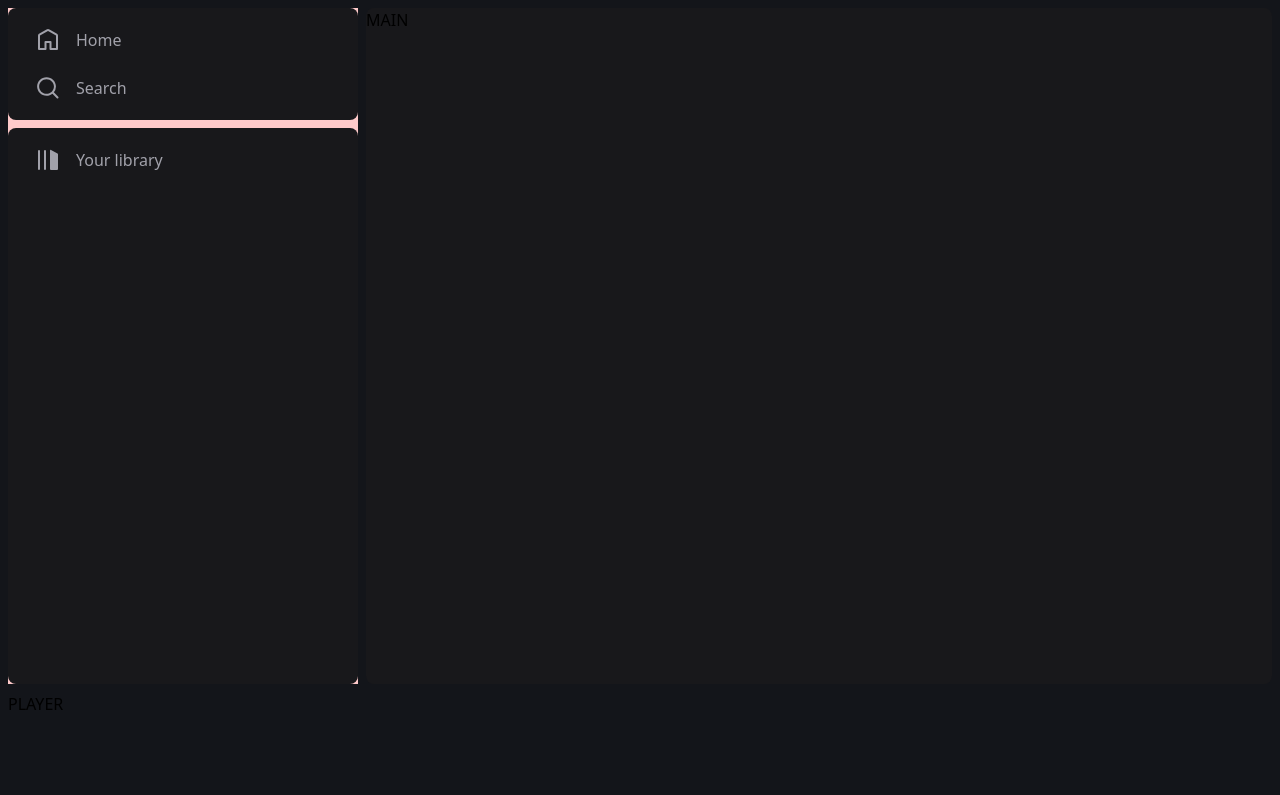
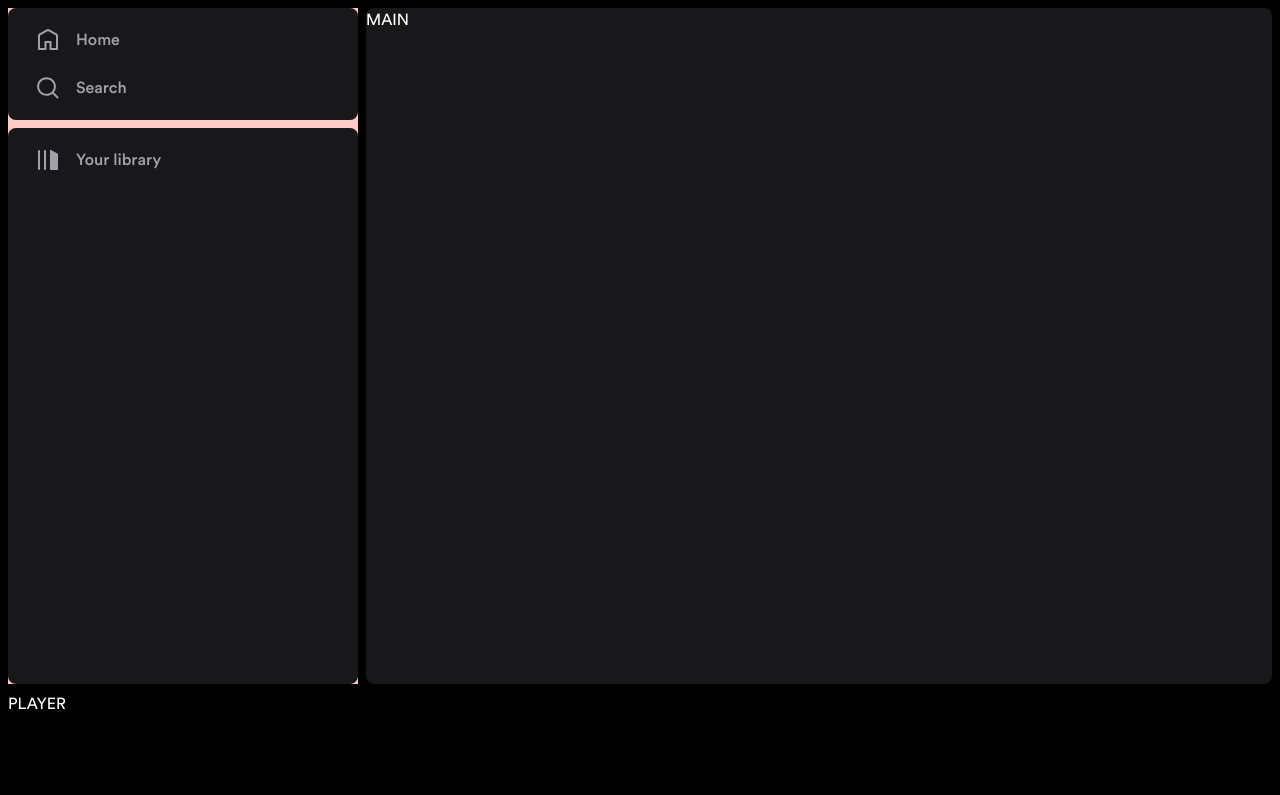
Before and after one commit to JonanOribe/SpoAct, an Astro site: page / in a window 1280 px wide. Built offline with nearby package versions, Linux system fonts and the light colour scheme; Astro itself is replaced by a stand-in of ours.

Commit message:
Update Layout.astro

```diff
--- a/src/layouts/Layout.astro
+++ b/src/layouts/Layout.astro
@@ -39,31 +39,66 @@ const { title } = Astro.props;
 	}
 </style>
 <style is:global>
-	:root {
-		--accent: 136, 58, 234;
-		--accent-light: 224, 204, 250;
-		--accent-dark: 49, 10, 101;
-		--accent-gradient: linear-gradient(
-			45deg,
-			rgb(var(--accent)),
-			rgb(var(--accent-light)) 30%,
-			white 60%
-		);
-	}
 	html {
 		font-family: system-ui, sans-serif;
-		background: #13151a;
-		background-size: 224px;
+		background: #121212;
 	}
-	code {
-		font-family:
-			Menlo,
-			Monaco,
-			Lucida Console,
-			Liberation Mono,
-			DejaVu Sans Mono,
-			Bitstream Vera Sans Mono,
-			Courier New,
-			monospace;
-	}
+
+	#app {
+        display: grid;
+        grid-template-areas:
+          "aside main main"
+          "player player player";
+        grid-template-columns: 350px 1fr;
+        grid-template-rows: 1fr auto;
+      }
+    </style>
+
+    <style is:global>
+      html {
+        font-family: "CircularStd", system-ui, sans-serif;
+        background: #010101;
+        color: white;
+      }
+
+      @font-face {
+        font-family: "CircularStd";
+        src: url("/fonts/CircularStd-Medium.woff2") format("woff2");
+        font-weight: 500;
+        font-style: normal;
+        font-display: swap;
+      }
+
+      @font-face {
+        font-family: "CircularStd";
+        src: url("/fonts/CircularStd-Book.woff2") format("woff2");
+        font-weight: 400;
+        font-style: normal;
+        font-display: swap;
+      }
+
+      @font-face {
+        font-family: "CircularStd";
+        src: url("/fonts/CircularStd-Light.woff2") format("woff2");
+        font-weight: 300;
+        font-style: normal;
+        font-display: swap;
+      }
+
+      @font-face {
+        font-family: "CircularStd";
+        src: url("/fonts/CircularStd-Bold.woff2") format("woff2");
+        font-weight: 700;
+        font-style: normal;
+        font-display: swap;
+      }
+
+      @font-face {
+        font-family: "CircularStd";
+        src: url("/fonts/CircularStd-Black.woff2") format("woff2");
+        font-weight: 900;
+        font-style: normal;
+        font-display: swap;
+      }
+
 </style>
```
